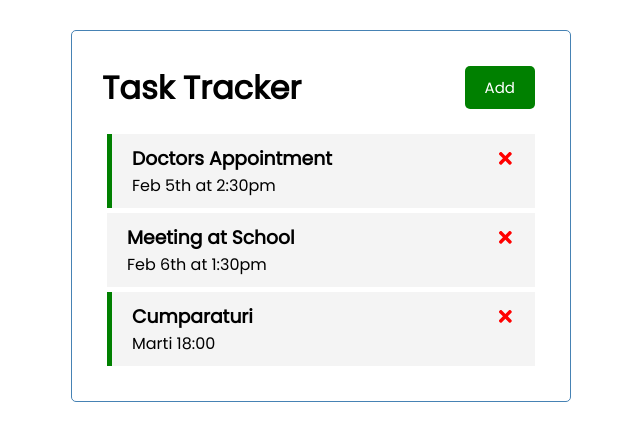
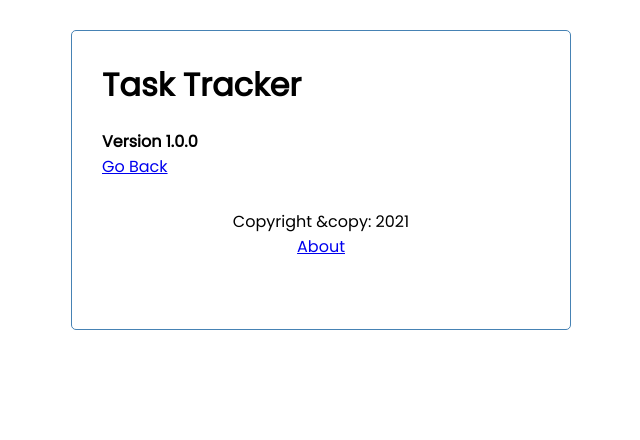
Before and after one commit to AndreiAnton/react-task-tracker, a React (Create React App) app: page /about in a window 1280 px wide. Shown: the top 440 px of the page, without its empty margins (319-959 px from the left). Built offline with nearby package versions, Linux system fonts and the light colour scheme; data requests are answered from the project's data file.

Commit message:
feature/added app routing+about page

```diff
--- a/package.json
+++ b/package.json
@@ -10,6 +10,7 @@
     "react": "^17.0.2",
     "react-dom": "^17.0.2",
     "react-icons": "^4.2.0",
+    "react-router-dom": "^5.2.0",
     "react-scripts": "4.0.3",
     "web-vitals": "^1.0.1"
   },
--- a/src/App.js
+++ b/src/App.js
@@ -1,6 +1,9 @@
 import { useState, useEffect } from 'react'
+import { BrowserRouter as Router, Route } from 'react-router-dom'
 
 import Header from './components/Header'
+import Footer from './components/Footer'
+import About from './components/About'
 import Tasks from './components/Tasks'
 import AddTask from './components/AddTask'
 
@@ -81,8 +84,12 @@
   }
 
   return (
+    <Router>
       <div className="container">
         <Header onAdd={() => setShowAddTask(!showAddTask)} showAdd={showAddTask} />
+
+        <Route path='/' exact render={(props) => (
+          <>
             {showAddTask && <AddTask
               onAddTask={addTask}
             />}
@@ -91,7 +98,13 @@
               onDelete={deleteTask}
               onToggle={toggleReminder}
             /> : 'No Tasks to show'}
+          </>
+        )}/>
+        <Route path='/about' component={About} />
+
+        <Footer />
       </div>
+    </Router>
   );
 }
 
--- /dev/null
+++ b/src/components/About.js
@@ -0,0 +1,12 @@
+import { Link } from 'react-router-dom'
+
+const About = () => {
+    return (
+        <div>
+            <h4>Version 1.0.0</h4>
+            <Link to="/">Go Back</Link>
+        </div>
+    )
+}
+
+export default About
--- /dev/null
+++ b/src/components/Footer.js
@@ -0,0 +1,12 @@
+import { Link } from 'react-router-dom'
+
+const Footer = () => {
+    return (
+        <footer>
+            <p>Copyright &copy: 2021</p>
+            <Link to="/about">About</Link>
+        </footer>
+    )
+}
+
+export default Footer
--- a/src/components/Header.js
+++ b/src/components/Header.js
@@ -1,12 +1,21 @@
 import PropTypes from 'prop-types'
+import { useLocation } from 'react-router-dom'
+
 import Button from './Button'
 
+
 const Header = ({ title, onAdd, showAdd }) => {
+    const location = useLocation()
 
     return (
         <header className="header">
             <h1>{title}</h1>
-            <Button color={showAdd ? 'red' : 'green'} text={showAdd ? 'Close' : 'Add'} onClick={onAdd} />
+            {location.pathname === '/' && (
+                <Button color={showAdd ? 'red' : 'green'}
+                    text={showAdd ? 'Close' : 'Add'}
+                    onClick={onAdd}
+                />
+            )}
         </header>
     )
 }
```
Also changed, not shown: 1 other file (tests, documents, lock files or other folders). Lines whose indentation alone changed are shown as unchanged.
